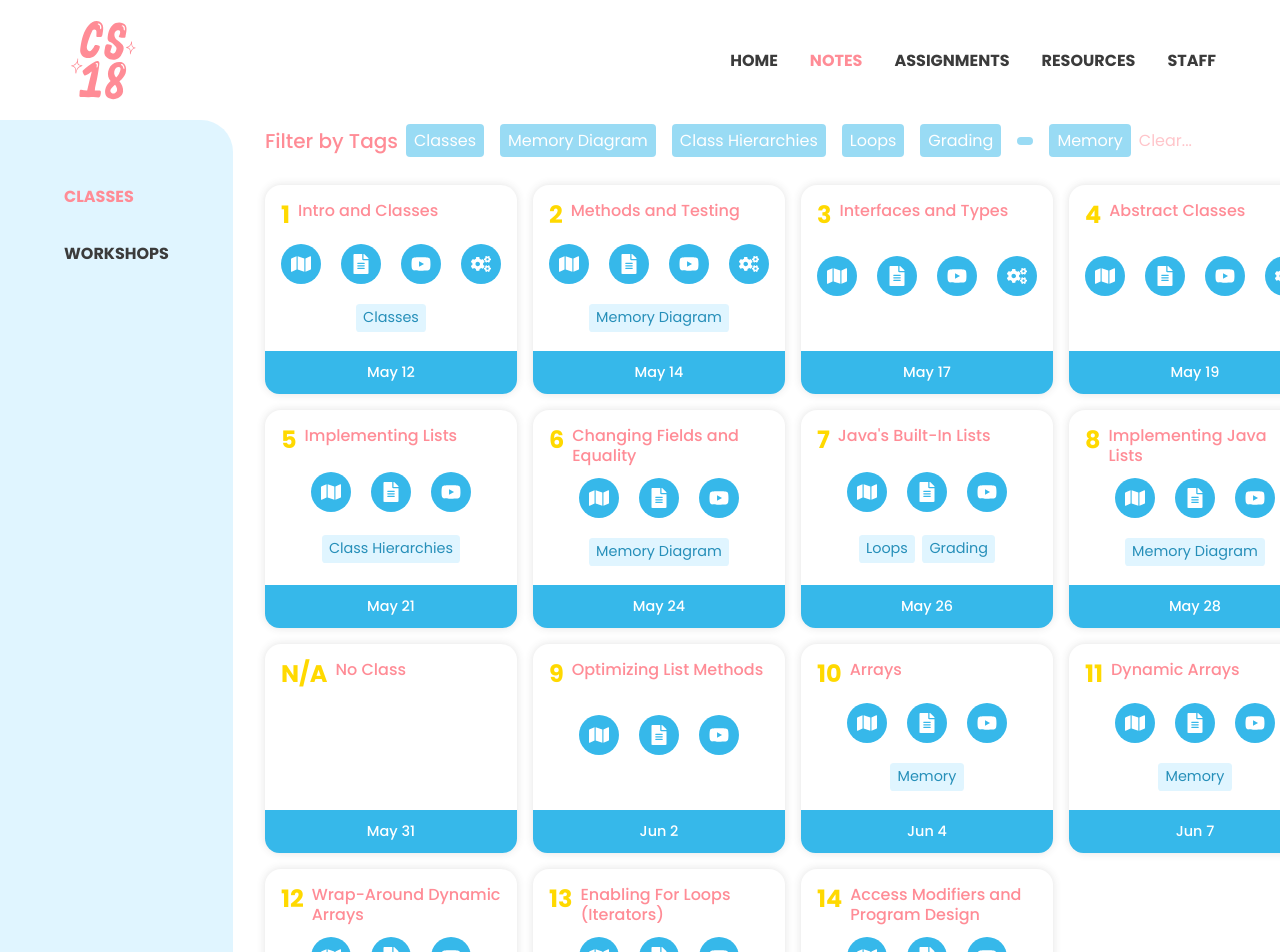
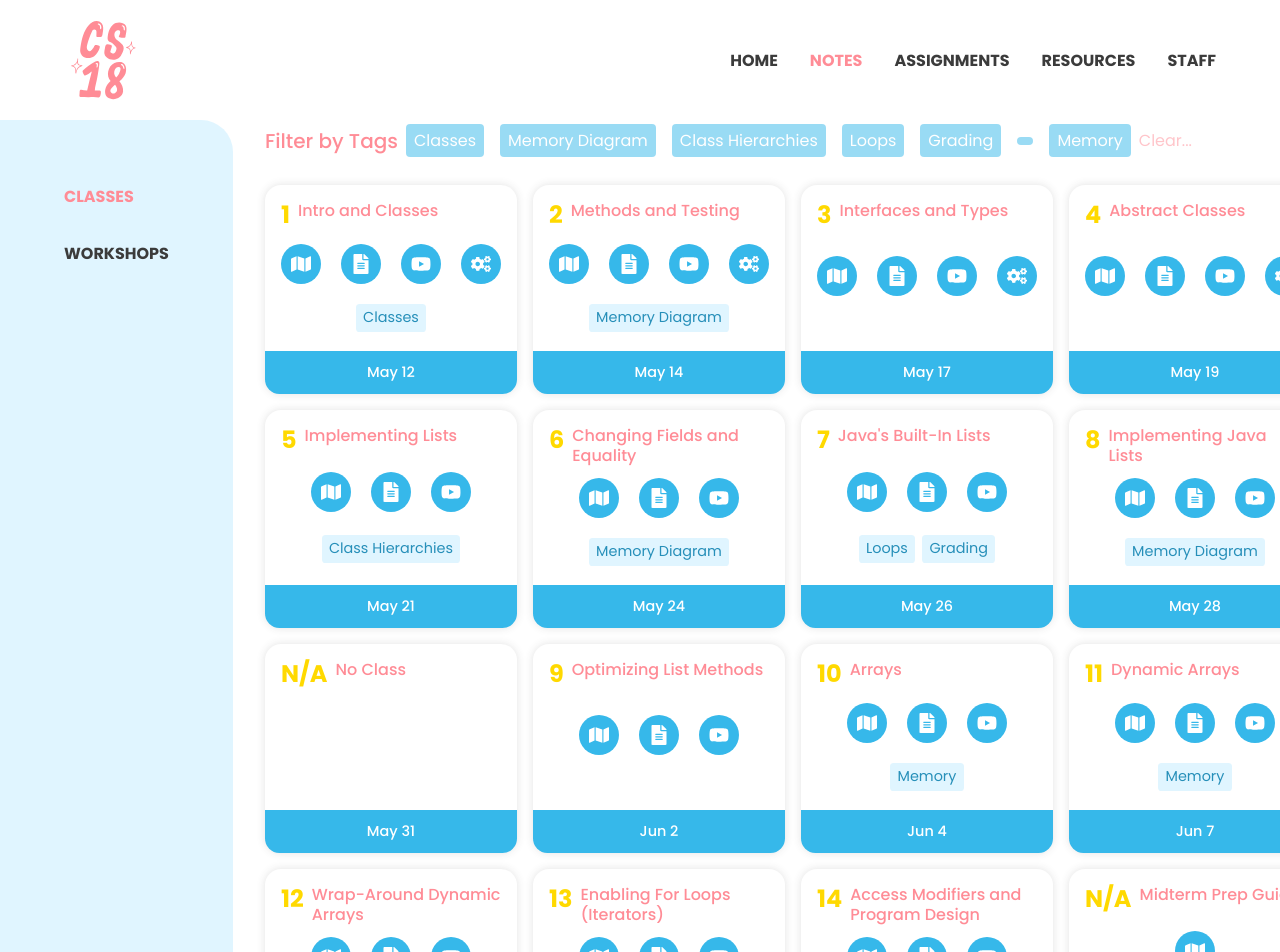
Before and after one commit to cs18-summer-2021/cs18-summer-2021.github.io, a React (Create React App) app: page /classes in a window 1280 px wide. Shown: the top 952 px of the page. Built offline with nearby package versions, Linux system fonts and the light colour scheme.

Commit message:
midterm prep guide

```diff
--- a/src/Info/Notes/Classes/Classes.js
+++ b/src/Info/Notes/Classes/Classes.js
@@ -185,6 +185,13 @@ const classes = [
 	    makeIcon(iconType.VIDEO, "https://brown.hosted.panopto.com/Panopto/Pages/Viewer.aspx?id=2849d09c-877a-4f04-82e5-ad47010d5e1a")
 	],
 	tags: []
+    },
+    {
+	number: "N/A", title: "Midterm Prep Guide", outDate: "Jun 14", active: true,
+	links: [
+	    makeIcon(iconType.SETUP, "https://hackmd.io/@cs18-spring-2021/midterm-prep-sum2021")
+	],
+	tags: []
     }
 ]
 
```
